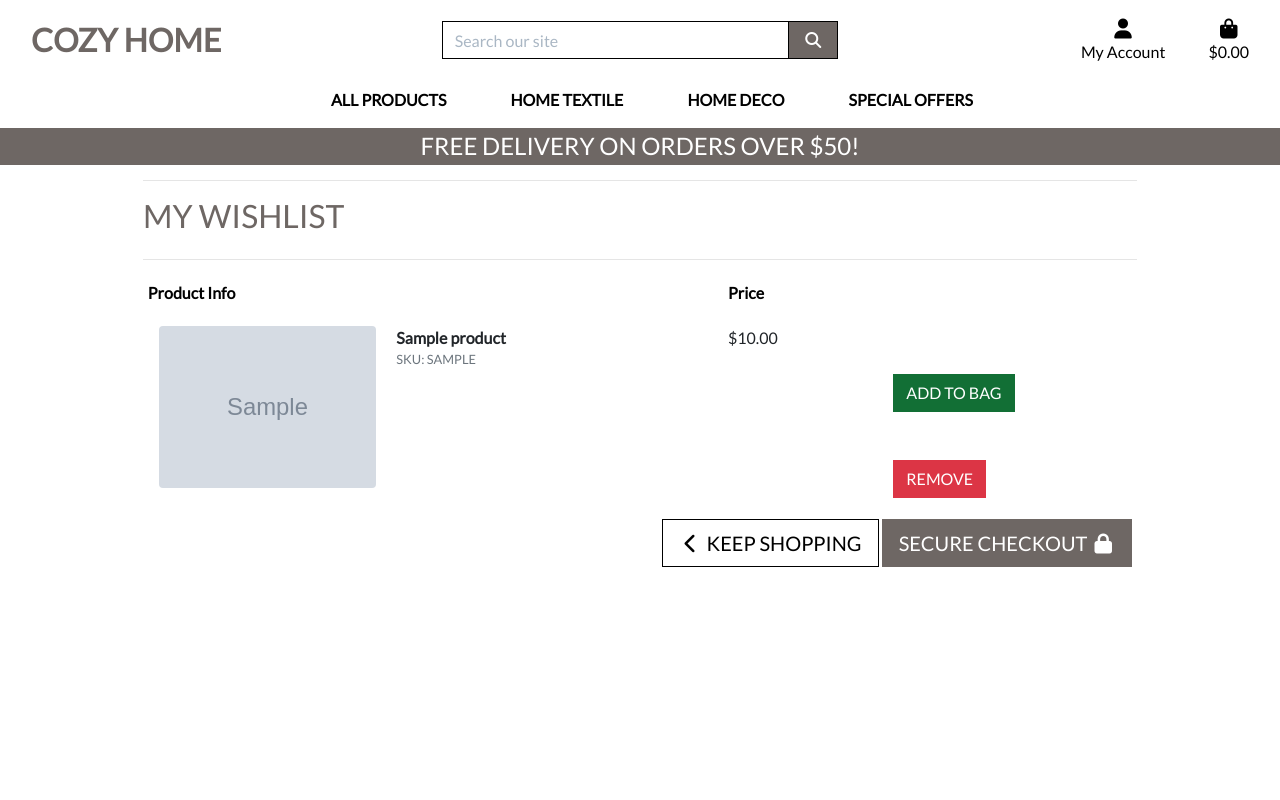
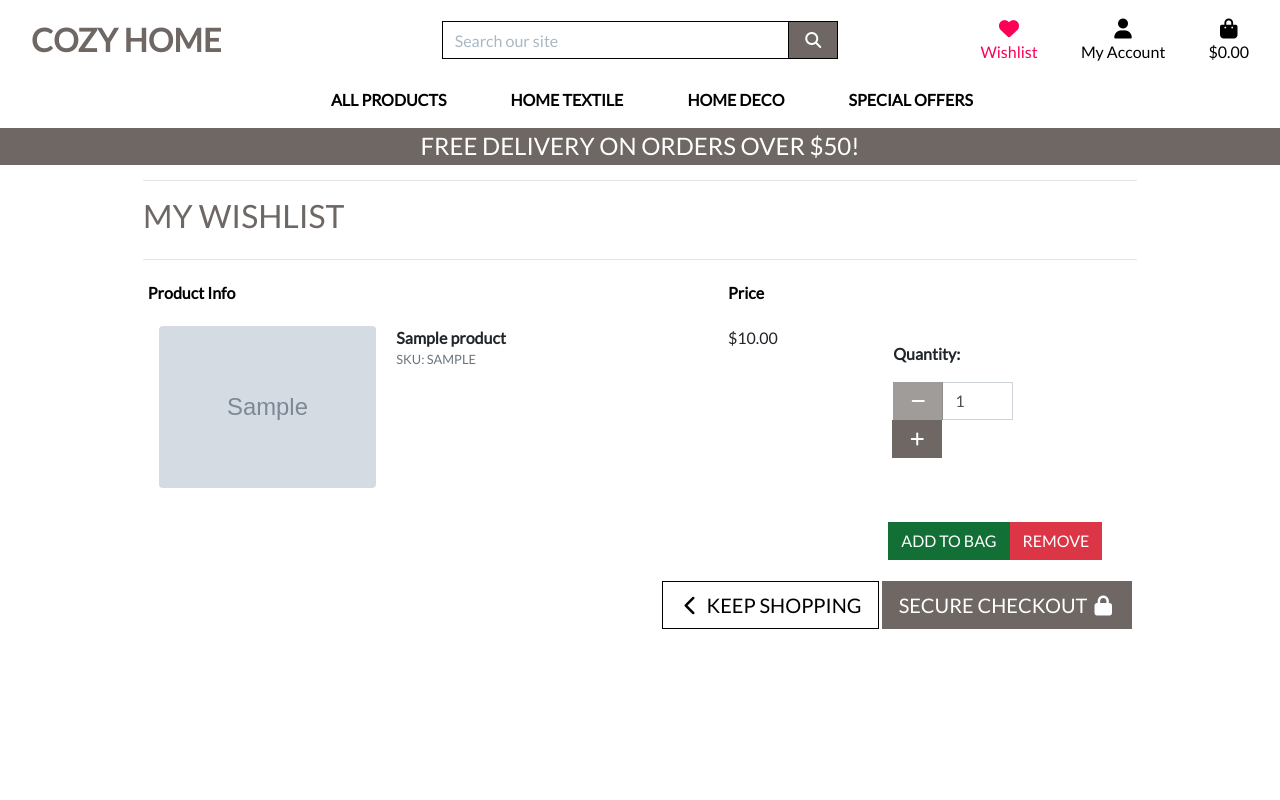
Before and after one commit to konstanciaa/cozy-home, a Django app: page /bag/wishlist/ in a window 1280 px wide. Run offline with Django 3.2, Linux system fonts and the light colour scheme; a user stored in the database is signed in; tables that the repository leaves empty hold one stand-in row (values such as "Sample post"); grey boxes marked "Sample" are stand-in pictures; some libraries are stand-ins or nearby versions.

Commit message:
Add add to bag from wishlist functionality

```diff
--- a/bag/templates/wishlist/wishlist.html
+++ b/bag/templates/wishlist/wishlist.html
@@ -52,11 +52,39 @@
                                     </td>
                                     <td class="py-3 w-25">
                                         <div class="">
-                                            <a href="{% url 'product_detail' item.id %}">
-                                                <button type="submit" class="btn add-button rounded-0 text-uppercase mt-5">
-                                                        Add to Bag
-                                                </button>
-                                            </a>
+                                            <form action="{% url 'add_to_bag' item.product.id %}" method="POST">
+                                                {% csrf_token %}
+                                                <div class="form-row">
+                                                    <div class="col-12">
+                                                        <p class="mt-3"><strong>Quantity:</strong></p>
+                                                        <div class="form-group w-50">
+                                                            <div class="input-group">
+                                                                <div class="input-group-prepend">
+                                                                    <button class="decrement-qty btn btn-grey rounded-0"
+                                                                        data-item_id="{{ item.product.id }}" id="decrement-qty_{{ item.product.id }}">
+                                                                        <span class="icon">
+                                                                            <i class="fas fa-minus"></i>
+                                                                        </span>
+                                                                    </button>
+                                                                </div>
+                                                                <input class="form-control qty_input" type="number" name="quantity" value="1"
+                                                                    min="1" max="99" data-item_id="{{ item.product.id }}"
+                                                                    id="id_qty_{{ item.product.id }}">
+                                                                <div class="input-group-append">
+                                                                    <button class="increment-qty btn btn-grey rounded-0"
+                                                                        data-item_id="{{ item.product.id }}" id="increment-qty_{{ item.product.id }}">
+                                                                        <span class="icon">
+                                                                            <i class="fas fa-plus"></i>
+                                                                        </span>
+                                                                    </button>
+                                                                </div>
+                                                            </div>
+                                                        </div>
+                                                    </div>
+
+                                                <input type="hidden" name="redirect_url" value="{{ request.path }}">
+                                                <input type="submit" class="btn add-button rounded-0 text-uppercase mt-5" value="Add to Bag">
+                                            </form>
                                             <form action="{% url 'remove_from_wishlist' %}" method="POST">
                                                 {% csrf_token %}
                                                 <input type="hidden" name="item-id" value="{{item.id}}">
@@ -108,18 +136,5 @@
         var form = $(this).prev('.update-form');
         form.submit();
     })
-
-    // Remove item and reload on click
-    $('.remove-item').click(function(e) {
-        var csrfToken = "{{ csrf_token }}";
-        var itemId = $(this).attr('id').split('remove_')[1];
-        var url = `/bag/remove/${itemId}/`;
-        var data = {'csrfmiddlewaretoken': csrfToken};
-
-        $.post(url, data)
-         .done(function() {
-             location.reload();
-         });
-    })
 </script>
 {% endblock %}
--- a/products/templates/products/product_detail.html
+++ b/products/templates/products/product_detail.html
@@ -95,7 +95,7 @@
                         <form class="form" action="{% url 'add-to-wishlist' %}" method="POST">
                             {% csrf_token %}
                             <input type="hidden" name="product-id" value="{{ product.id }}">
-                            <input type="submit" class="btn btn-danger rounded-0 text-uppercase mt-5" value="Add to Wishlist">
+                            <input type="submit" class="btn add-wishlist rounded-0 text-uppercase mt-5" value="Add to Wishlist">
                         </form>
                     </div>
                 </div>
--- a/static/css/base.css
+++ b/static/css/base.css
@@ -31,6 +31,11 @@ h2 {
     width: fit-content;
 }
 
+/* wishlist icon */
+.red-heart {
+    color: rgb(255, 0, 85);
+}
+
 .shop-now-button {
     background: #0d5328;
     color: white;
@@ -50,6 +55,11 @@ h2 {
 
 .add-button {
     background: #126f35;
+    color: white;
+}
+
+.add-wishlist {
+    background: rgb(255, 0, 85);
     color: white;
 }
 
@@ -263,4 +273,8 @@ input[name='q']::placeholder {
     body {
         height: calc(100vh - 116px);
     }
+
+    a {
+        padding: 0 !important;
+    }
 }
--- a/templates/base.html
+++ b/templates/base.html
@@ -69,6 +69,14 @@
             </div>
             <div class="col-12 col-lg-4 my-auto py-1 py-lg-0">
                 <ul class="list-inline list-unstyled text-center text-lg-right my-0">
+                    <li class="list-inline-item">
+                        <a class="{% if wish_items %}red-heart{% else %}text-black{% endif %} nav-link" href="{% url 'wishlist' %}">
+                            <div class="text-center">
+                                <div><i class="fas fa-heart fa-lg"></i></div>
+                                <p class="my-0">Wishlist</p>
+                            </div>
+                        </a>
+                    </li>
                     <li class="list-inline-item dropdown">
                         <a class="text-black nav-link" href="#" id="user-options" data-toggle="dropdown"
                             aria-haspopup="true" aria-expanded="false">
--- a/templates/includes/mobile-top-header.html
+++ b/templates/includes/mobile-top-header.html
@@ -33,6 +33,7 @@
                 <a href="{% url 'add_product' %}" class="dropdown-item">Product Management</a>
             {% endif %}
             <a href="{% url 'profile' %}" class="dropdown-item">My Profile</a>
+            <a href="{% url 'wishlist' %}" class="dropdown-item">My Wishlist</a>
             <a href="{% url 'account_logout' %}" class="dropdown-item">Logout</a>
         {% else %}
             <a href="{% url 'account_signup' %}" class="dropdown-item">Register</a>
```
Also changed, not shown: bag/migrations/0004_wishlist_quantity.py (added), bag/migrations/0005_remove_wishlist_quantity.py (added), products/templates/products/products.html (line endings or trailing spaces).
